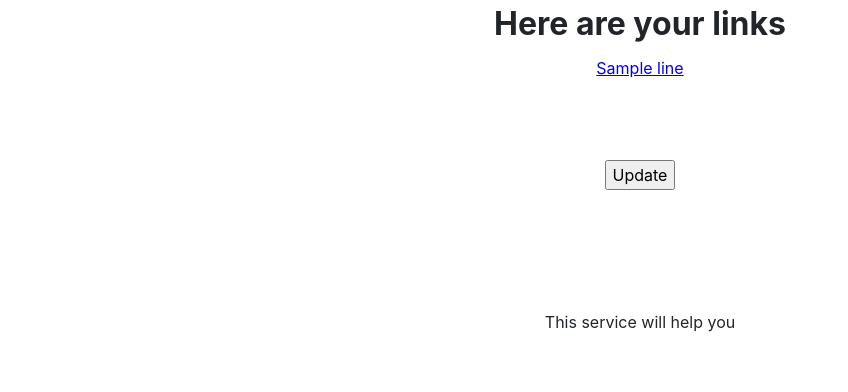
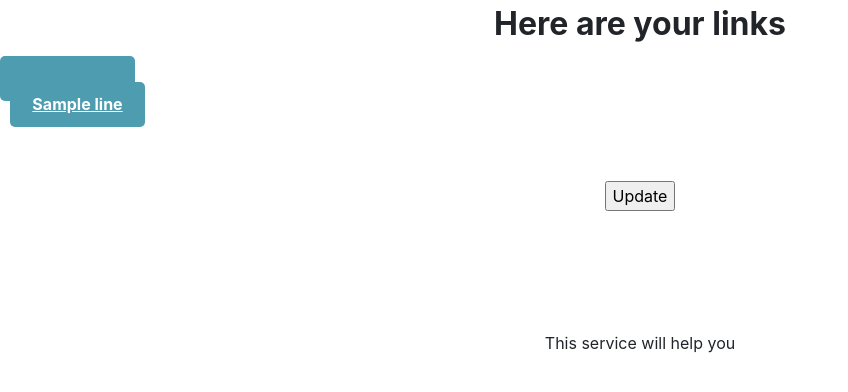
Before and after one commit to NLarinov/Sandy-Loader, a Django app: template taskmanager/main/templates/main/index.html in a window 1280 px wide. Shown: the top 392 px of the page, without its empty margins (0-848 px from the left). Run offline with Django 4.2, Linux system fonts and the light colour scheme; the template is opened without the code that fills it: most values are stand-ins (such as "Sample title", 1, 10 or a date in 2020).

Commit message:
Frontend Commit

```diff
--- a/taskmanager/main/selen.py
+++ b/taskmanager/main/selen.py
@@ -19,7 +19,7 @@ class TestClass:
         self.antidriver.get('https://vms.drweb.ru/online/')
         self.driver = webdriver.Firefox(options=profile)
         self.count = ['download', 'load', 'скачать',
-                      'загрузить', 'файл']
+                      'загрузить', 'файл', 'pdf', 'txt', 'mp3', 'mp4']
         self.blocked = ['https://avidreaders.ru', ]
         self.used = []
         self.req = ''
@@ -72,6 +72,8 @@ class TestClass:
             time.sleep(1)
             results = self.driver.find_elements(By.XPATH, '//a')
             [results.append(i) for i in self.driver.find_elements(By.XPATH, '//p')]
+            [results.append(i) for i in self.driver.find_elements(By.XPATH, '//span')]
+            [results.append(i) for i in self.driver.find_elements(By.XPATH, '//button')]
             print(len(results))
             if self.script(login, results) is True:
                 print('SUCCESS')
--- a/taskmanager/main/static/css/stylesheet.css
+++ b/taskmanager/main/static/css/stylesheet.css
@@ -9,9 +9,27 @@ body {
   background-color: #fff;
 }
 
+.button {
+    display: block;
+    width: 115px;
+    height: 25px;
+    background: #4E9CAF;
+    padding: 10px;
+    text-align: center;
+    border-radius: 5px;
+    color: white;
+    font-weight: bold;
+    line-height: 25px;
+}
+
 h1, h2, h3, h4, h5, h6 {
   margin-top: 0;
   margin-bottom: 0.5rem;
+}
+
+a {
+  margin-top: 1rem;
+  margin-bottom: 1rem;
 }
 
 p {
@@ -33,15 +51,6 @@ html {
 label {
   display: inline-block;
   margin-bottom: 0.5rem;
-}
-
-button {
-  border-radius: 0;
-}
-
-button:focus {
-  outline: 1px dotted;
-  outline: 5px auto -webkit-focus-ring-color;
 }
 
 input,
--- a/taskmanager/main/templates/main/index.html
+++ b/taskmanager/main/templates/main/index.html
@@ -7,11 +7,11 @@
     <link rel="stylesheet" href="{% static 'css/stylesheet.css' %}" type="text/css">
 
   </head>
-    <body class="">
+    <body>
     <h1>Here are your links</h1>
     {% for line, link in list %}
-    <div>
-    <a href="{{link}}">{{line}}</a>
+    <div class="button">
+        <a class="button" href="{{link}}">{{line}}</a>
     </div>
     {% endfor %}
     <form action="" method="POST">
@@ -21,6 +21,6 @@
         </p>
     </form>
         <br>
-        <p class="">This service will help you</p>
+        <p>This service will help you</p>
 </body>
 </html>
--- /dev/null
+++ b/taskmanager/result.txt
@@ -0,0 +1,2 @@
+Name: Terraria-v1-4-4-9-mod.apk, link: https://dwdisc.com/fdl/f94e5a1a-1eae-435f-82e4-0e0ce25f8fe0/Terraria-v1-4-4-9-mod.apk, status: undefined
+Name: Terraria-v1-4-4-9-mod.apk, link: https://dwdisc.com/help.html, status: clear
```
Also changed, not shown: 1 other file.
